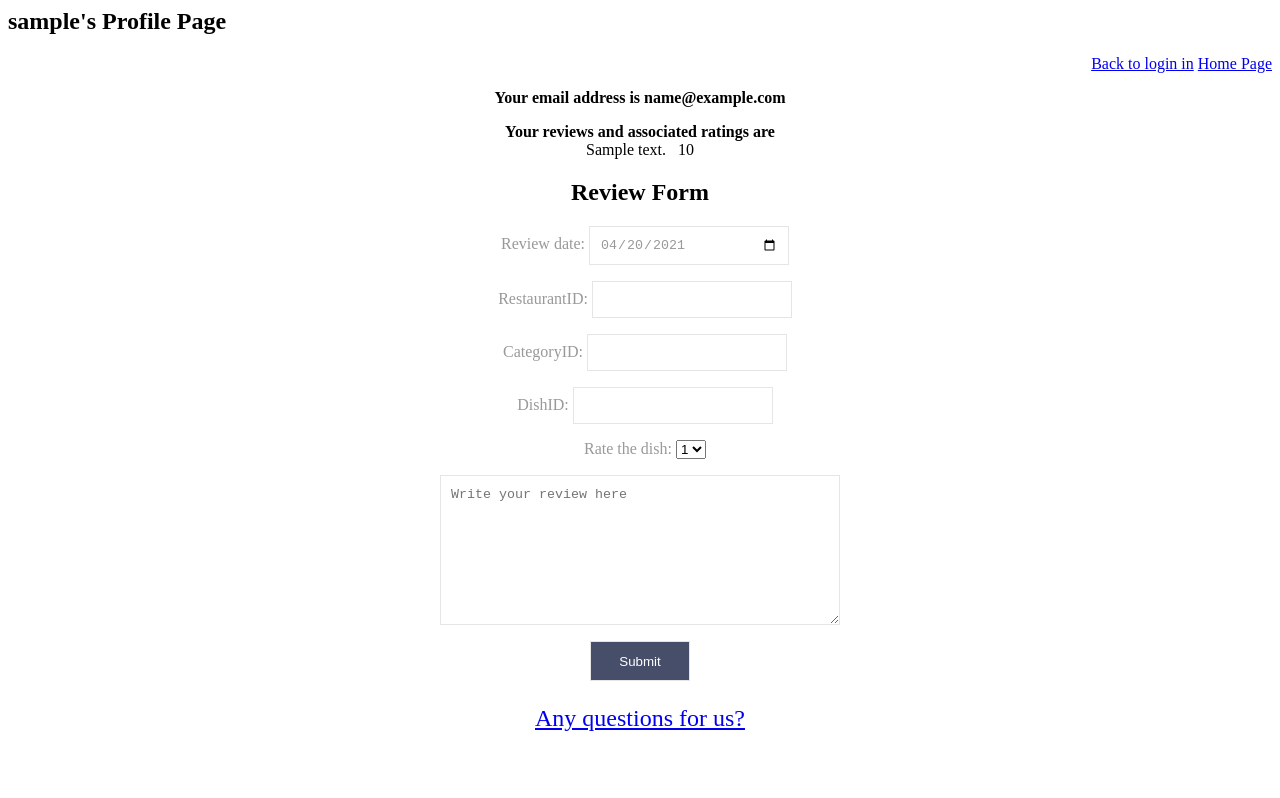
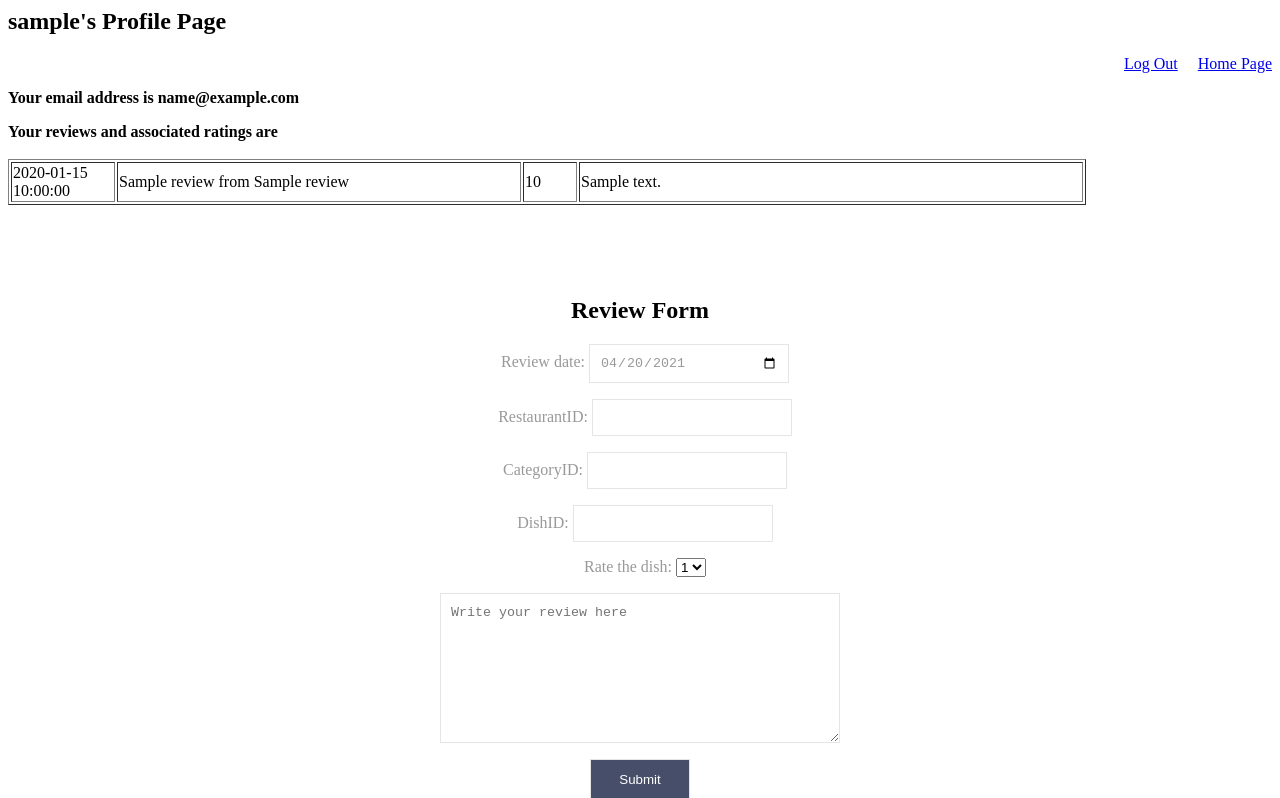
Before and after one commit to Kschneidewend53/IS424-Final-Project, a PHP site: page /profile.php?user=1 in a window 1280 px wide. Shown: the top 798 px of the page. Run offline with PHP 8.4, Linux system fonts and the light colour scheme; tables that the repository leaves empty or names only in its code hold one stand-in row (values such as "Sample post").

Commit message:
Updated the Review table to show rest & dish names

```diff
--- a/profile.php
+++ b/profile.php
@@ -63,7 +63,11 @@
     $result = mysqli_query($conn, $user_pull_sql); // Run the query
     $user_row = mysqli_fetch_array($result); // Bring the result into an array consisting of the row of user data
 
-	$review_pull_sql = "SELECT * FROM `Review` WHERE `user_ID` = '$user_ID'"; // Pull review information from databse
+    $review_pull_sql = "SELECT `review_ID`, `time`, `content`, `score`, `rest_name`, `dish_name`
+                        FROM `Review`
+                        LEFT JOIN `Restaurant` ON Review.rest_ID = Restaurant.rest_ID
+                        LEFT JOIN `Dish` ON Review.dish_ID = Dish.dish_ID
+                        WHERE `user_ID` = '$user_ID'"; // Pull review information from database
 	$result1 = mysqli_query($conn, $review_pull_sql); // Run the query and test if successful
 	if (!$result1) {
 					die("cannot proceed select query");
@@ -76,25 +80,29 @@
         ?>
     </nav>
     <nav id="right">
-        <a href="Sign-in.php">Back to login in</a>
+        <a href="Sign-in.php">Log Out</a> &nbsp; &nbsp;
 		<a href="index.html"> Home Page</a>
     </nav>
-    <nav id="center">
+    <nav id="left">
             <?php
                 echo "<p><b>Your email address is " . $user_row['email'] . "</b></p>";
 				$num = mysqli_num_rows($result1);
 				if ($num > 0){
 					echo "<b>Your reviews and associated ratings are</b>";
-					echo "<br>";
+					echo "<br><br>";
+                    echo "<table border=`1`>";
 					while($review_row = mysqli_fetch_assoc($result1)) {
-						echo $review_row["content"];
-						echo "&nbsp;&nbsp;&nbsp";
-						echo $review_row["score"];
-						echo "<br>";
+						echo "<tr height=40>";
+                        echo "<td width=100>". $review_row["time"] . "</td>";
+                        echo "<td width=400>" . $review_row["dish_name"] . " from " . $review_row["rest_name"] . "</td>";
+                        echo "<td width=50>" . $review_row["score"] . "</td>";
+						echo "<td width=500>" . $review_row["content"] . "</td>";
+						echo "</tr>";
 					}
+                    echo "</table><br><br><br><br>";
 				}
 				else {
-					echo "no rows found";
+					echo "no reviews posted yet";
 				}
             ?>
     </nav>
```
